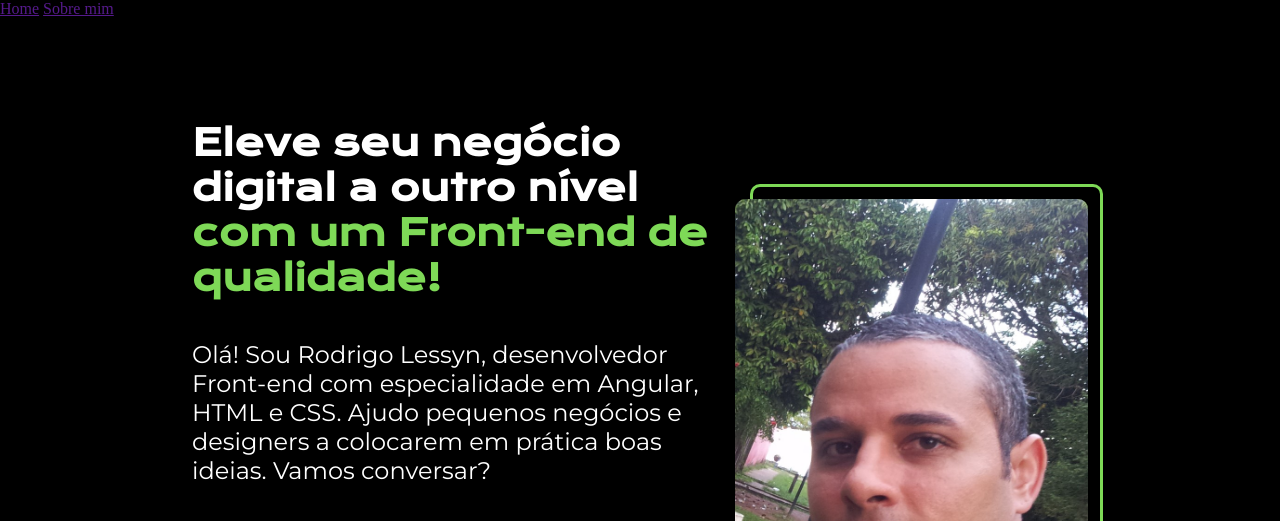
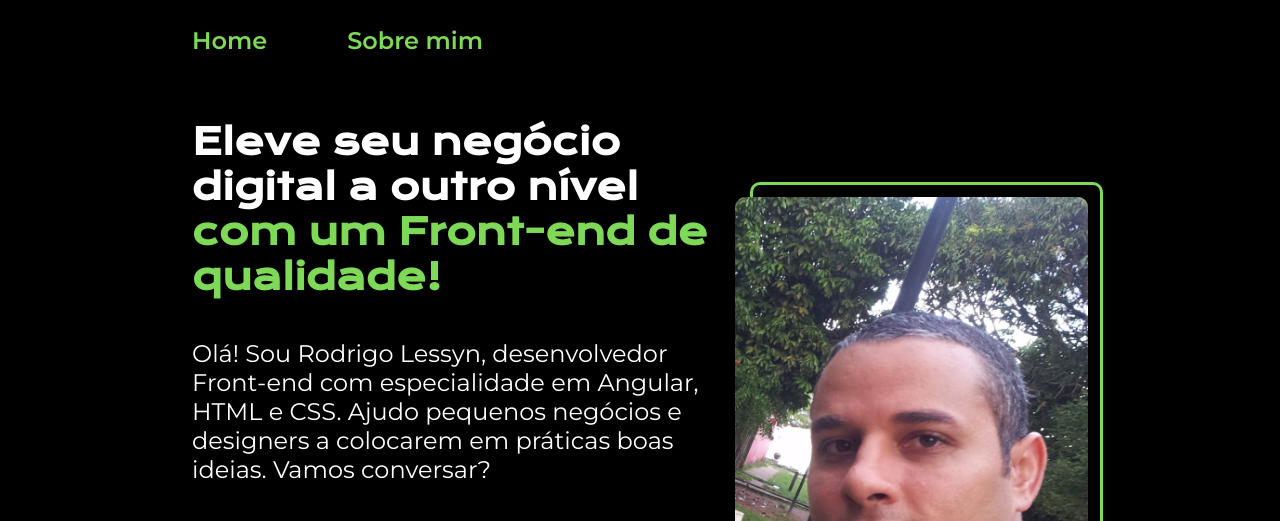
Before and after one commit to Lessyn/Front-End, a plain HTML site: page HTML/index.html in a window 1280 px wide. Shown: the top 521 px of the page. Drawn offline with nearby package versions, Linux system fonts and the light colour scheme.

Commit message:
04. Navegando entre paginas.
Nessa aula, você aprendeu como:
Fazer a estilização do header do portfólio;
Criar a nova página HTML “Sobre mim”;
Desenvolver a navegação entre as páginas “Home” e “Sobre mim”.

```diff
--- a/HTML/index.html
+++ b/HTML/index.html
@@ -4,15 +4,15 @@
 <head>
     <meta charset="UTF-8">
     <meta name="viewport" content="width=device-width, initial-scale=1.0">
-    <title>HTML</title>
-    <link rel="stylesheet" href="style.css">
+    <title>Portfolio</title>
+    <link rel="stylesheet" href="styles/style.css">
 </head>
 
 <body>
     <header class="cabecalho">
         <nav class="cabecalho__menu">
-            <a class="cabecalho__menu__link" href="">Home</a>
-            <a class="cabecalho__menu__link" href="">Sobre mim</a>
+            <a class="cabecalho__menu__link" href="index.html">Home</a>
+            <a class="cabecalho__menu__link" href="about.html">Sobre mim</a>
         </nav>
     </header>
     <main class="apresentacao">
@@ -22,10 +22,10 @@
             </h1>
             <p class="apresentacao__conteudo__texto">Olá! Sou Rodrigo Lessyn, desenvolvedor Front-end com especialidade
                 em Angular, HTML e CSS. Ajudo pequenos
-                negócios e designers a colocarem em prática boas ideias. Vamos conversar?</p>
+                negócios e designers a colocarem em práticas boas ideias. Vamos conversar?</p>
             <div class="apresentacao__links">
                 <h2 class="apresentacao__links__subtitulos">Acesse minhas redes:</h2>
-                <a  class="apresentacao__links__link" href="https://www.linkedin.com/in/rodrigo-lessyn/">
+                <a class="apresentacao__links__link" href="https://www.linkedin.com/in/rodrigo-lessyn/">
                     <img src="assets/Logo linkedin.png" alt="imagem linkedin">
                     Linkedin</a>
                 <a class="apresentacao__links__link" href="https://github.com/Lessyn">
@@ -37,4 +37,5 @@
     </main>
     <footer class="rodape">Desenvolvido por Rodrigo.</footer>
 </body>
+
 </html>
--- a/HTML/style.css
+++ b/HTML/styles/style.css
@@ -1,54 +1,63 @@
 @import url('https://fonts.googleapis.com/css2?family=Krona+One&family=Montserrat:wght@400;600&display=swap');
-*{
+
+* {
     margin: 0;
     padding: 0;
 }
 
-body{
+body {
     /* height: 100vh; */
     box-sizing: border-box;
-    background-color:#000000;
-    color:#ffffff;
+    background-color: #000000;
+    color: #ffffff;
 }
 
-.apresentacao__conteudo__titulo__destaque{
-    color:#7ED957;
+.cabecalho {
+    padding: 2% 0% 0% 15%;
 }
 
-.apresentacao__foto{
-    height: 500px;
-    width: 400px;
-    border-radius: 10px;
-    box-shadow: #000000 15px -15px 0px -3px, #7ED957 15px -15px;
-
+.cabecalho__menu {
+    display: flex;
+    gap: 80px;
 }
 
-.apresentacao{
-    padding: 8% 15%;
+.cabecalho__menu__link {
+    font-family: 'Montserrat', sans-serif;
+    font-size: 24px;
+    font-weight: 600;
+    color: #7ED957;
+    text-decoration: none;
+}
+
+.apresentacao {
+    padding: 5% 15%;
     display: flex;
     align-items: center;
     justify-content: space-between;
 }
 
-.apresentacao__conteudo{
+.apresentacao__conteudo {
     width: 615px;
     display: flex;
     flex-direction: column;
     gap: 40px;
-
 }
 
-.apresentacao__conteudo__titulo{
+.apresentacao__conteudo__titulo {
     font-size: 36px;
     font-family: 'Krona One', sans-serif;
 }
 
-.apresentacao__conteudo__texto{
+.apresentacao__conteudo__titulo__destaque {
+    color: #7ED957;
+}
+
+.apresentacao__conteudo__texto {
     font-size: 24px;
     font-family: 'Montserrat', sans-serif;
 }
 
-.apresentacao__links{
+.apresentacao__links {
     display: flex;
     flex-direction: column;
     justify-content: space-between;
@@ -56,13 +65,13 @@ body{
     gap: 32px;
 }
 
-.apresentacao__links__subtitulos{
+.apresentacao__links__subtitulos {
     font-family: 'krona One', sans-serif;
     font-weight: 400;
     font-size: 24px;
 }
 
-.apresentacao__links__link{
+.apresentacao__links__link {
     display: flex;
     justify-content: center;
     gap: 16px;
@@ -78,12 +87,18 @@ body{
     font-weight: 600;
 }
 
-.apresentacao__links__link:hover, :active{
+.apresentacao__links__link:hover {
     background-color: #272727;
-
 }
 
-.rodape{
+.apresentacao__foto {
+    height: 500px;
+    width: 400px;
+    border-radius: 10px;
+    box-shadow: #000000 15px -15px 0px -3px, #7ED957 15px -15px;
+}
+
+.rodape {
     color: #000000;
     background-color: #7ED957;
     padding: 24px;
```
Also changed, not shown: HTML/about.html (added, +22 -0 lines).
